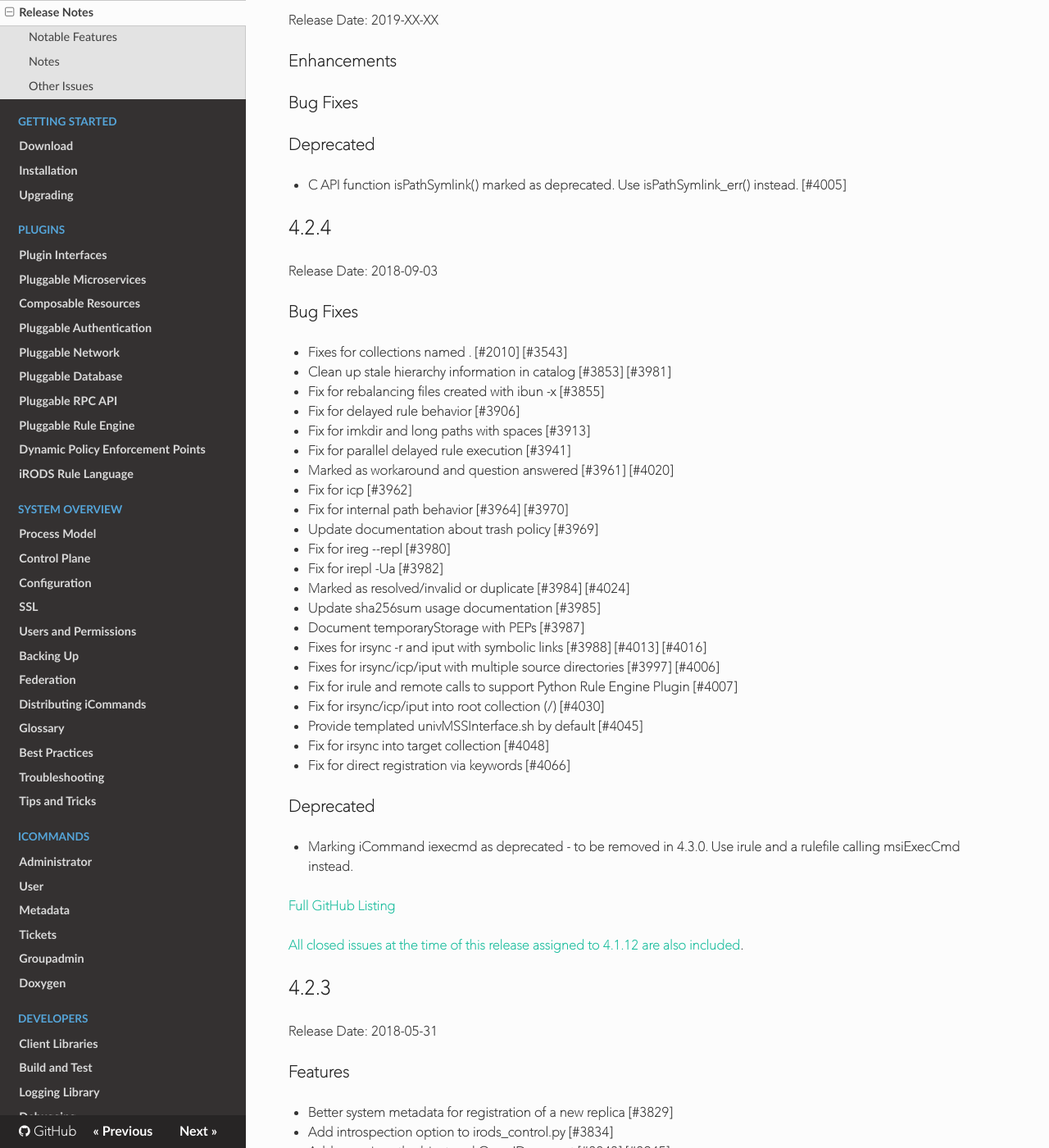
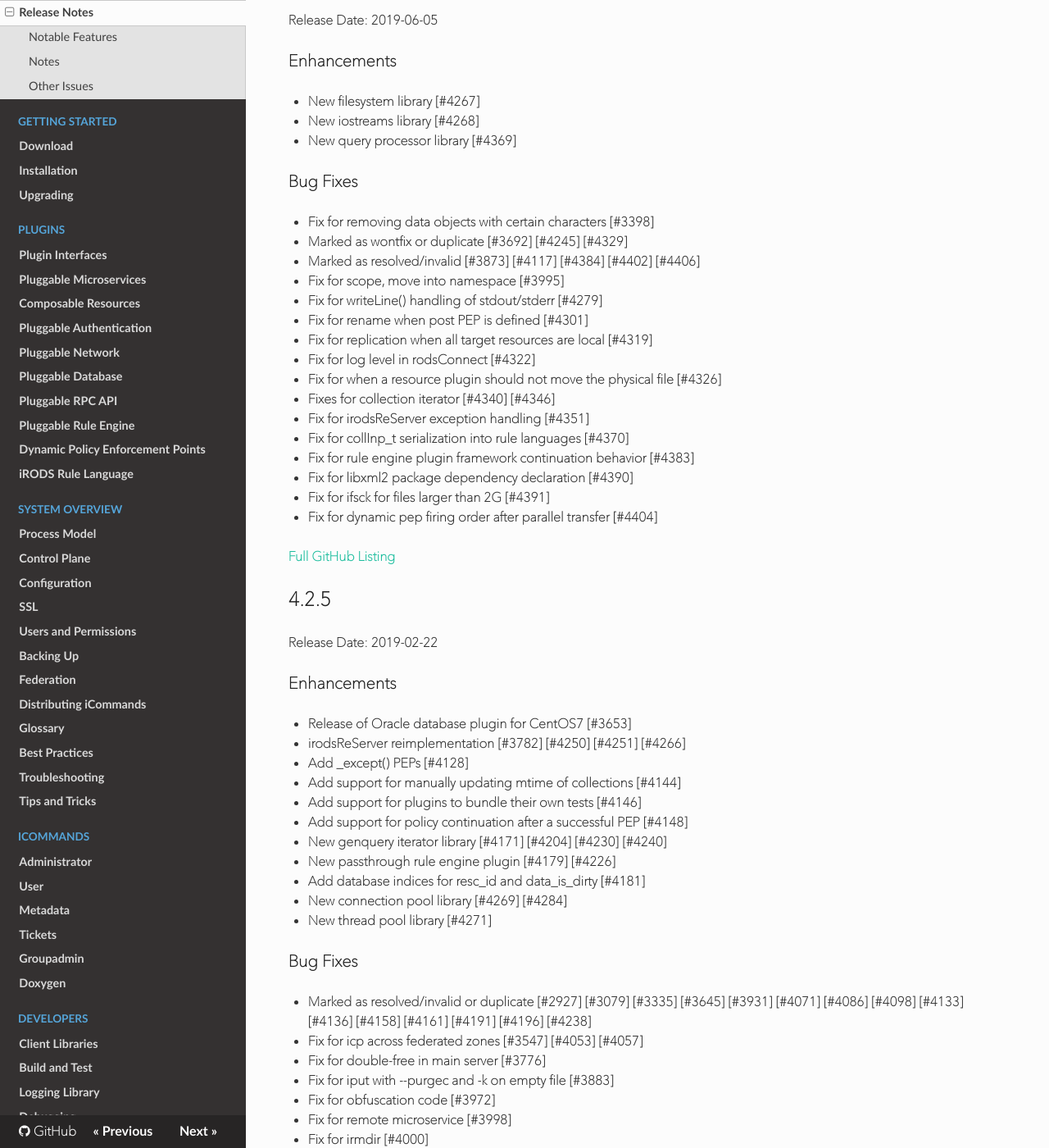
Before and after one commit to irods/irods_docs, an MkDocs documentation site: the page built from docs/release_notes.md, in a window 1280 px wide and 1400 px high, scrolled down 872 px. Shown: the whole window at 82% size. Built offline with MkDocs 1.6.1, drawn with Linux system fonts in a browser that asks for light colours; nearby versions of some CDN libraries; some of the changed text lies outside the part shown.

Commit message:
update release notes

```diff
--- a/docs/release_notes.md
+++ b/docs/release_notes.md
@@ -26,17 +26,129 @@
 
   -
 
-## 4.2.5
+## 4.2.6
 
-Release Date: 2019-XX-XX
+Release Date: 2019-06-05
 
 ### Enhancements
 
+ - New filesystem library [#4267]
+
+ - New iostreams library [#4268]
+
+ - New query processor library [#4369]
+
 ### Bug Fixes
+
+ - Fix for removing data objects with certain characters [#3398]
+
+ - Marked as wontfix or duplicate [#3692] [#4245] [#4329]
+
+ - Marked as resolved/invalid [#3873] [#4117] [#4384] [#4402] [#4406]
+
+ - Fix for scope, move into namespace [#3995]
+
+ - Fix for writeLine() handling of stdout/stderr [#4279]
+
+ - Fix for rename when post PEP is defined [#4301]
+
+ - Fix for replication when all target resources are local [#4319]
+
+ - Fix for log level in rodsConnect [#4322]
+
+ - Fix for when a resource plugin should not move the physical file [#4326]
+
+ - Fixes for collection iterator [#4340] [#4346]
+
+ - Fix for irodsReServer exception handling [#4351]
+
+ - Fix for collInp_t serialization into rule languages [#4370]
+
+ - Fix for rule engine plugin framework continuation behavior [#4383]
+
+ - Fix for libxml2 package dependency declaration [#4390]
+
+ - Fix for ifsck for files larger than 2G [#4391]
+
+ - Fix for dynamic pep firing order after parallel transfer [#4404]
+
+ [Full GitHub Listing](https://github.com/irods/irods/issues?q=milestone%3A4.2.6)
+
+## 4.2.5
+
+Release Date: 2019-02-22
+
+### Enhancements
+
+ - Release of Oracle database plugin for CentOS7 [#3653]
+
+ - irodsReServer reimplementation [#3782] [#4250] [#4251] [#4266]
+
+ - Add _except() PEPs [#4128]
+
+ - Add support for manually updating mtime of collections [#4144]
+
+ - Add support for plugins to bundle their own tests [#4146]
+
+ - Add support for policy continuation after a successful PEP [#4148]
+
+ - New genquery iterator library [#4171] [#4204] [#4230] [#4240]
+
+ - New passthrough rule engine plugin [#4179] [#4226]
+
+ - Add database indices for resc_id and data_is_dirty [#4181]
+
+ - New connection pool library [#4269] [#4284]
+
+ - New thread pool library [#4271]
+
+### Bug Fixes
+
+ - Marked as resolved/invalid or duplicate [#2927] [#3079] [#3335] [#3645] [#3931] [#4071] [#4086] [#4098] [#4133] [#4136] [#4158] [#4161] [#4191] [#4196] [#4238]
+
+ - Fix for icp across federated zones [#3547] [#4053] [#4057]
+
+ - Fix for double-free in main server [#3776]
+
+ - Fix for iput with --purgec and -k on empty file [#3883]
+
+ - Fix for obfuscation code [#3972]
+
+ - Fix for remote microservice [#3998]
+
+ - Fix for irmdir [#4000]
+
+ - Fix for unnecessary username/groupname lookup [#4040]
+
+ - Fix for missing libxml2 dependency [#4061]
+
+ - Fix for postinstall chown [#4109]
+
+ - Fix for DATA_SIZE_KW in register replica API [#4119]
+
+ - Fix fallthrough behavior for rule engine plugin framework [#4147]
+
+ - Fix boundary condition for GenQuery results [#4157]
+
+ - Present iRODS Error codes to iRODS rule language [#4174]
+
+ - Fix for irule continuation error [#4189]
+
+ - Fix for rule engine memory leak [#4197]
+
+ - Remove OpenID-specific code from clientLogin [#4221]
+
+ - Document REBALANCE_ALREADY_ACTIVE_ON_RESOURCE behavior [#4254]
+
+ - Add missing header file [#4272]
 
 ### Deprecated
 
  - C API function isPathSymlink() marked as deprecated.  Use isPathSymlink_err() instead. [#4005]
+
+ [Full GitHub Listing](https://github.com/irods/irods/issues?q=milestone%3A4.2.5)
+
+ [All issues assigned to 4.1.12 are also included](https://github.com/irods/irods/issues?q=milestone%3A4.1.12).
 
 ## 4.2.4
 
```
